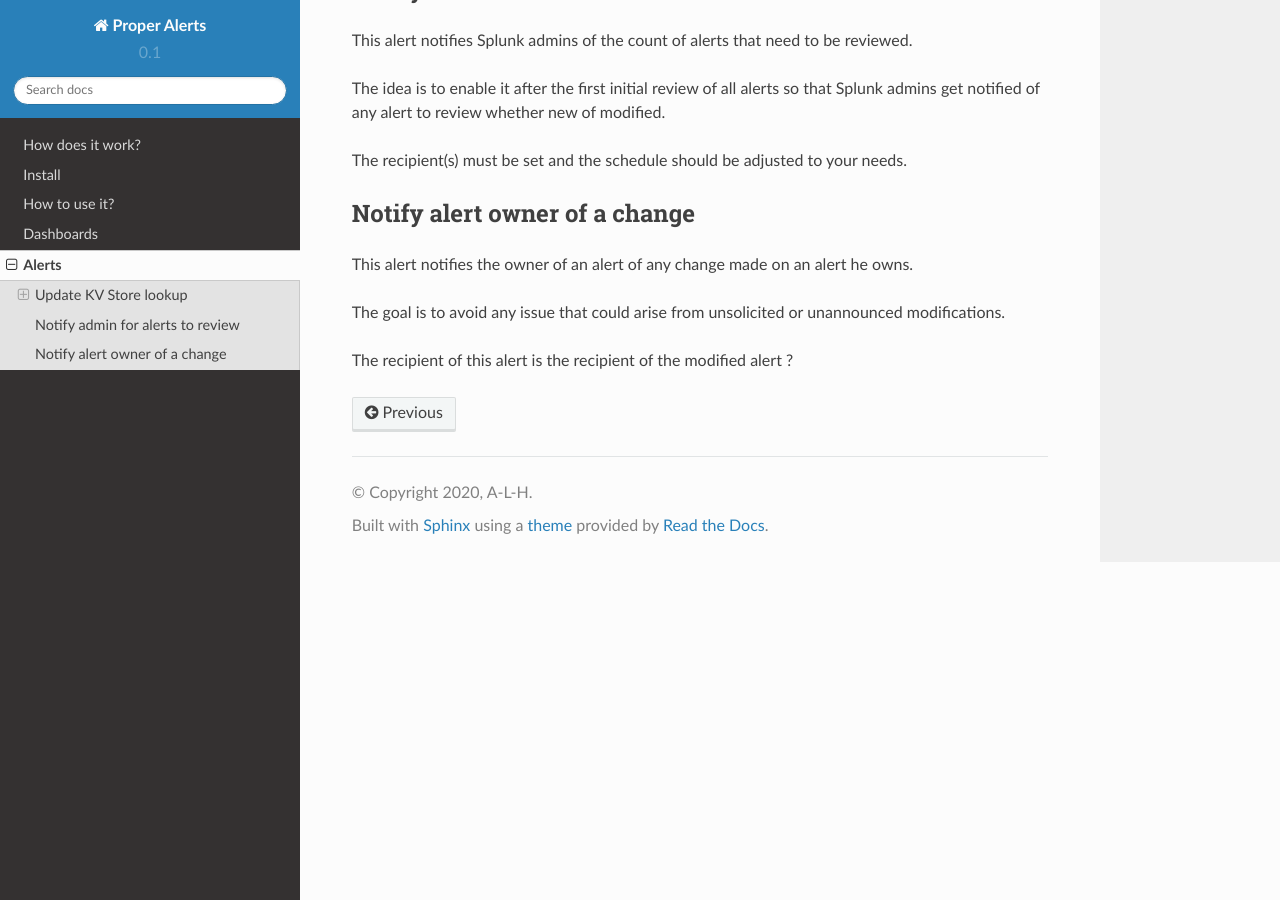
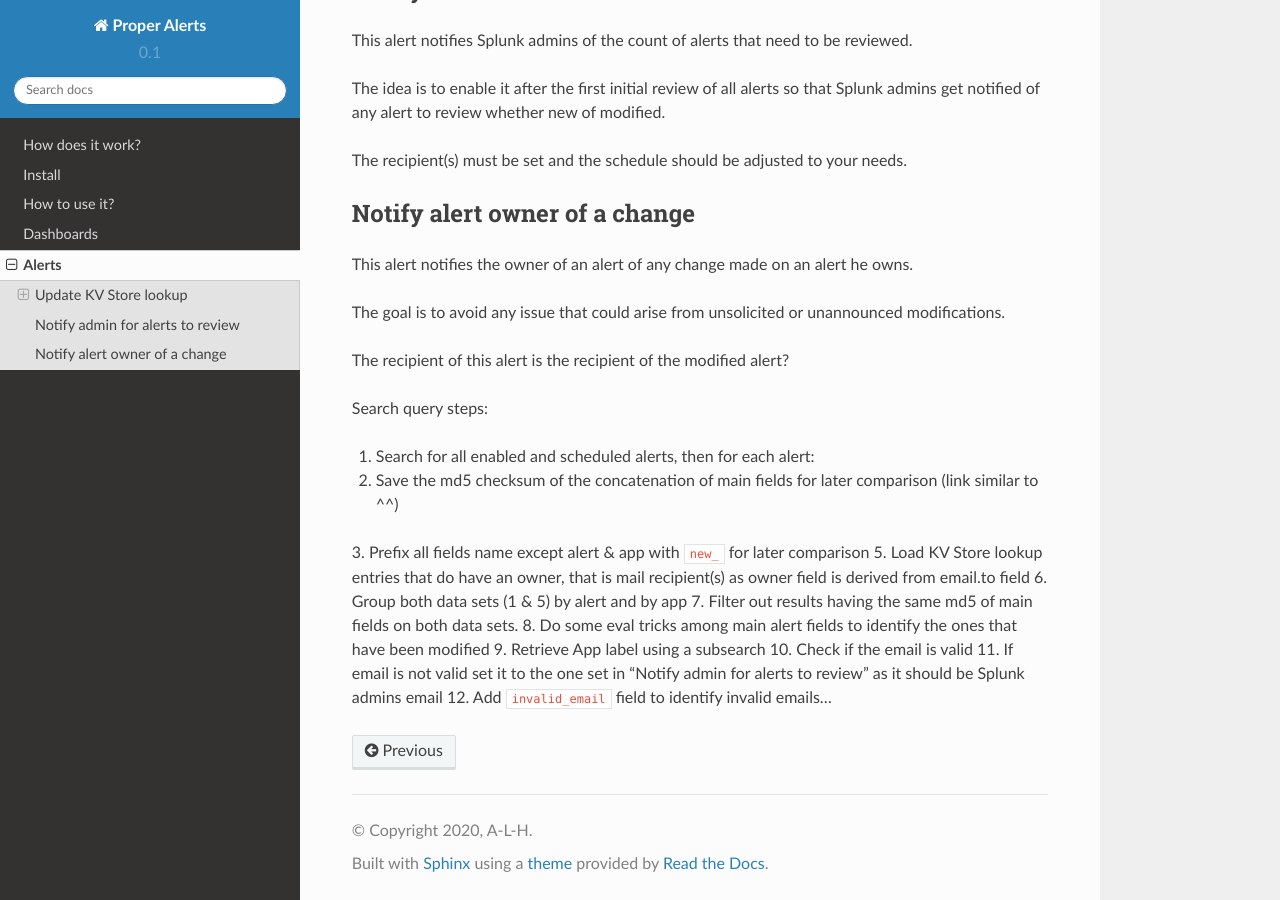
Before and after one commit to a-l-h/splunk-app-proper-alerts, a Sphinx documentation site: the page built from doc/alerts.rst, in a window 1280 px wide and 900 px high, scrolled down 1474 px. Built offline with Sphinx 7.4.7 and the Read the Docs theme 2.0.0, drawn with Linux system fonts in a browser that asks for light colours; some of the changed text lies outside the part shown.

Commit message:
Update alerts.rst

```diff
--- a/doc/alerts.rst
+++ b/doc/alerts.rst
@@ -6,7 +6,7 @@ Update KV Store lookup
 
 As :ref:`previously mentioned<KV Store lookup>`, this alert looks for active alerts, performs the :ref:`automatic checks<Automatic Checks>` and save the result to a KV store lookup.
 
-It can be broken down in more detailed steps:
+Its search query can be broken down in more detailed steps:
 
 Remove deleted alerts from the lookup
 -------------------------------------
@@ -79,4 +79,19 @@ This alert notifies the owner of an alert of any change made on an alert he owns
 
 The goal is to avoid any issue that could arise from unsolicited or unannounced modifications.
 
-The recipient of this alert is the recipient of the modified alert ?
+The recipient of this alert is the recipient of the modified alert?
+
+Search query steps:
+
+
+1. Search for all enabled and scheduled alerts, then for each alert:
+2. Save the md5 checksum of the concatenation of main fields for later comparison (link similar to ^^)
+3. Prefix all fields name except alert & app with ``new_`` for later comparison
+5. Load KV Store lookup entries that do have an owner, that is mail recipient(s) as owner field is derived from email.to field
+6. Group both data sets (1 & 5) by alert and by app
+7. Filter out results having the same md5 of main fields on both data sets.
+8. Do some eval tricks among main alert fields to identify the ones that have been modified
+9. Retrieve App label using a subsearch
+10. Check if the email is valid
+11. If email is not valid set it to the one set in "Notify admin for alerts to review" as it should be Splunk admins email
+12. Add ``invalid_email`` field to identify invalid emails...
```
